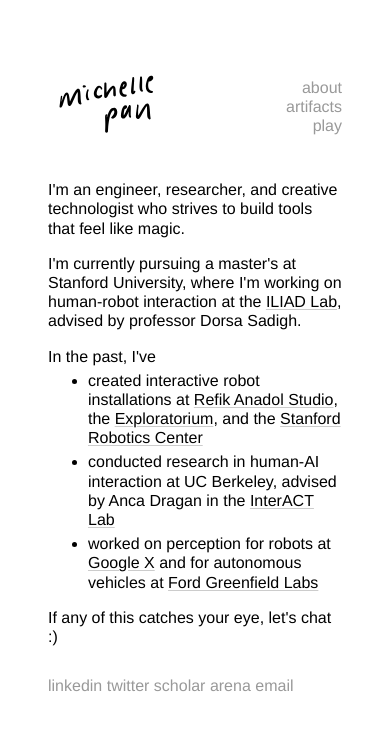
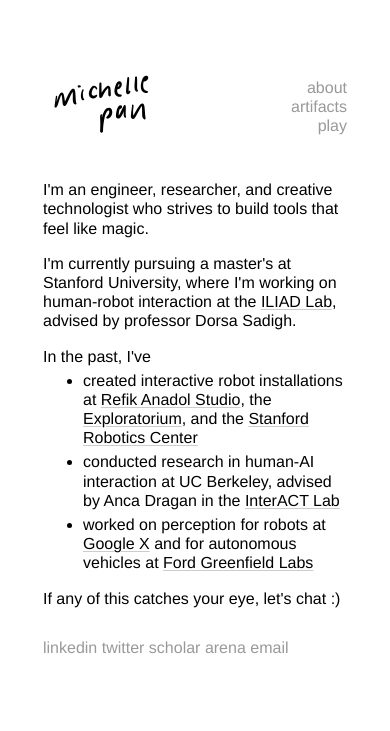
Before and after one commit to michelllepan/michelllepan.github.io, a Jekyll site: the page built from index.html, in a window 390 px wide. Shown: the top 731 px of the page. Built offline with Jekyll 4.4.1, drawn with Linux system fonts in a browser that asks for light colours; some web fonts are replaced.

```diff
--- a/assets/css/main.scss
+++ b/assets/css/main.scss
@@ -248,7 +248,7 @@ p {
         flex-direction: column;
         width: 100%;
         gap: 30px;
-        margin: 70px 40px 100px 40px;
+        margin: 70px 35px 100px 35px;
     }
 
     .sidebar {
--- a/assets/css/project.scss
+++ b/assets/css/project.scss
@@ -100,7 +100,7 @@ b {
         flex-direction: column;
         width: 100%;
         gap: 30px;
-        margin: 40px 40px 100px 40px;
+        margin: 40px 35px 100px 35px;
     }
 
     .image-row {
```
Also changed, not shown: 4 other files.
